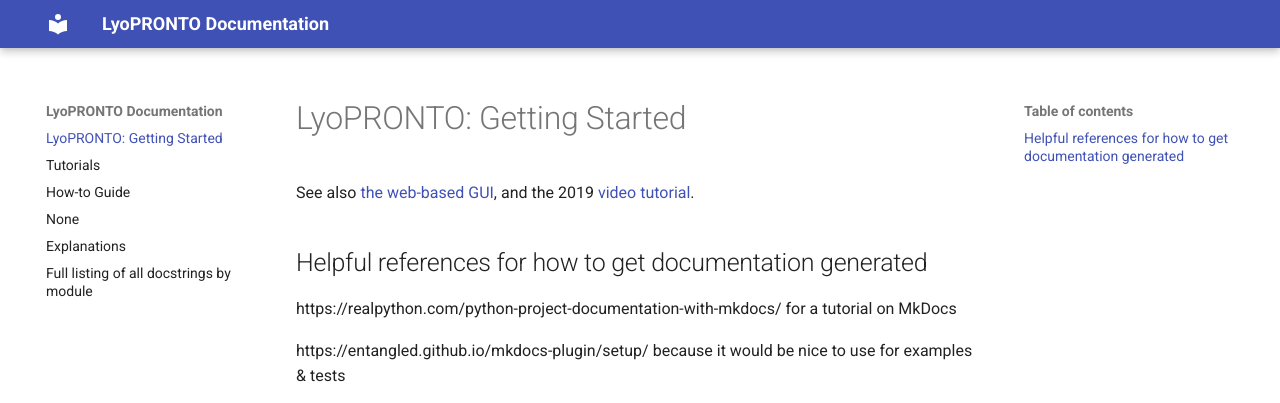
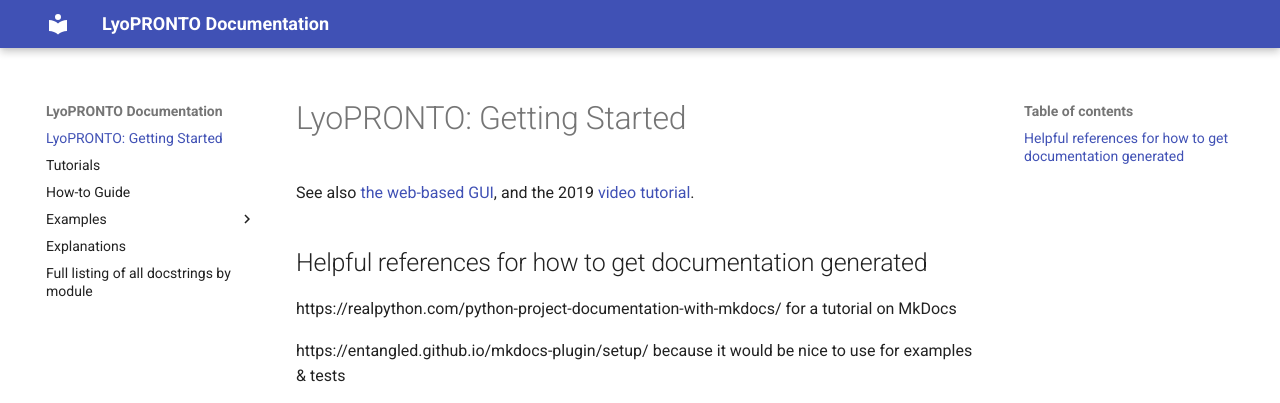
Before and after one commit to LyoHUB/LyoPRONTO, an MkDocs documentation site: the page built from docs/index.md, in a window 1280 px wide. Shown: the top 403 px of the page. Built offline with MkDocs 1.6.1 and Material for MkDocs 9.7.7, drawn with Linux system fonts in a browser that asks for light colours; the version menu is left out.

Commit message:
Add a first example of unknown Rp

```diff
--- a/mkdocs.yml
+++ b/mkdocs.yml
@@ -19,6 +19,8 @@
     - index.md
     - tutorials.md
     - how-to-guides.md
-    - examples/ex_knownRp_PD.ipynb
+    - Examples:
+        - examples/knownRp_PD.ipynb
+        - examples/unknownRp_PD.ipynb
     - explanation.md
     - reference.md
```
Also changed, not shown: docs/examples/unknownRp_PD.ipynb (added).
